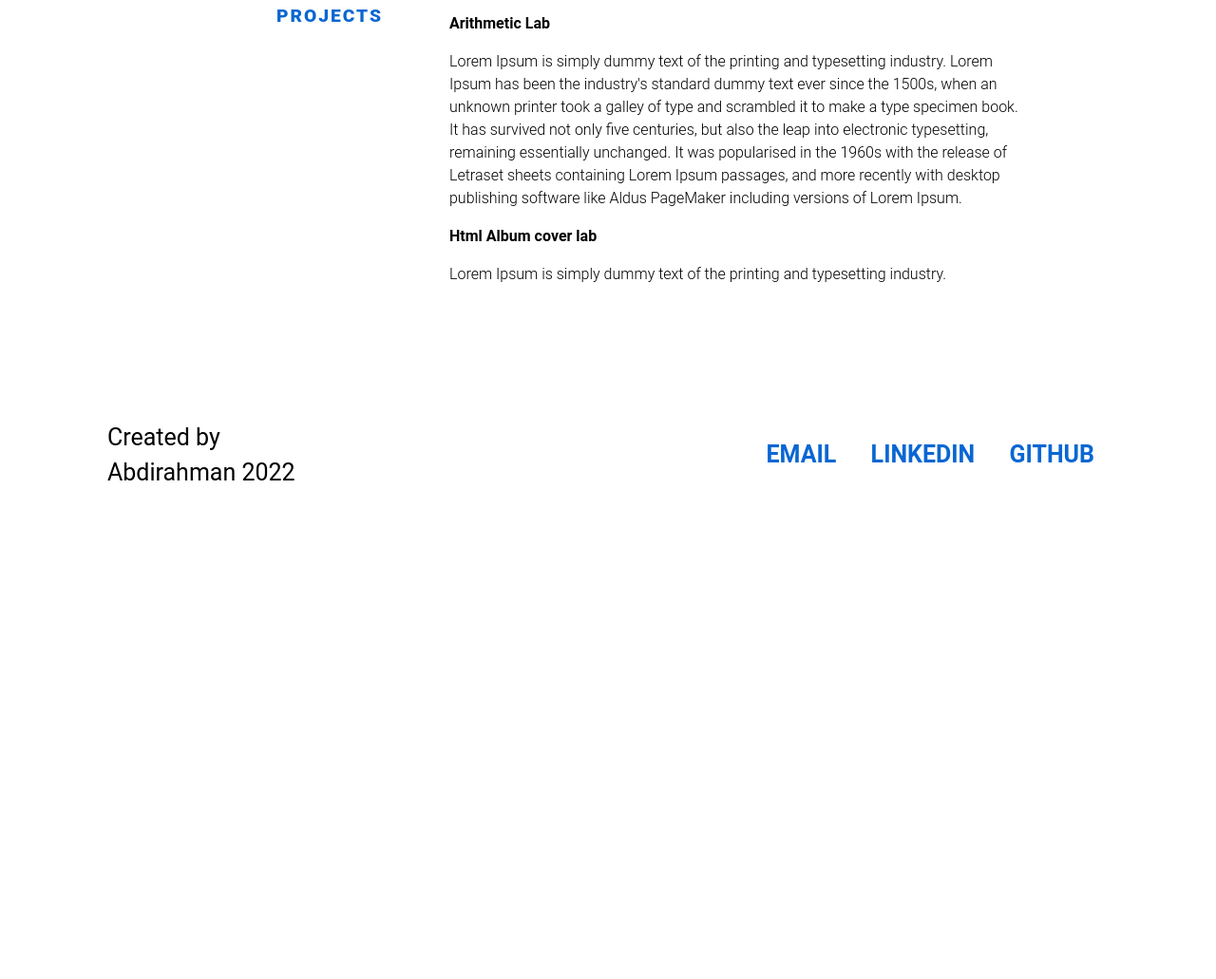
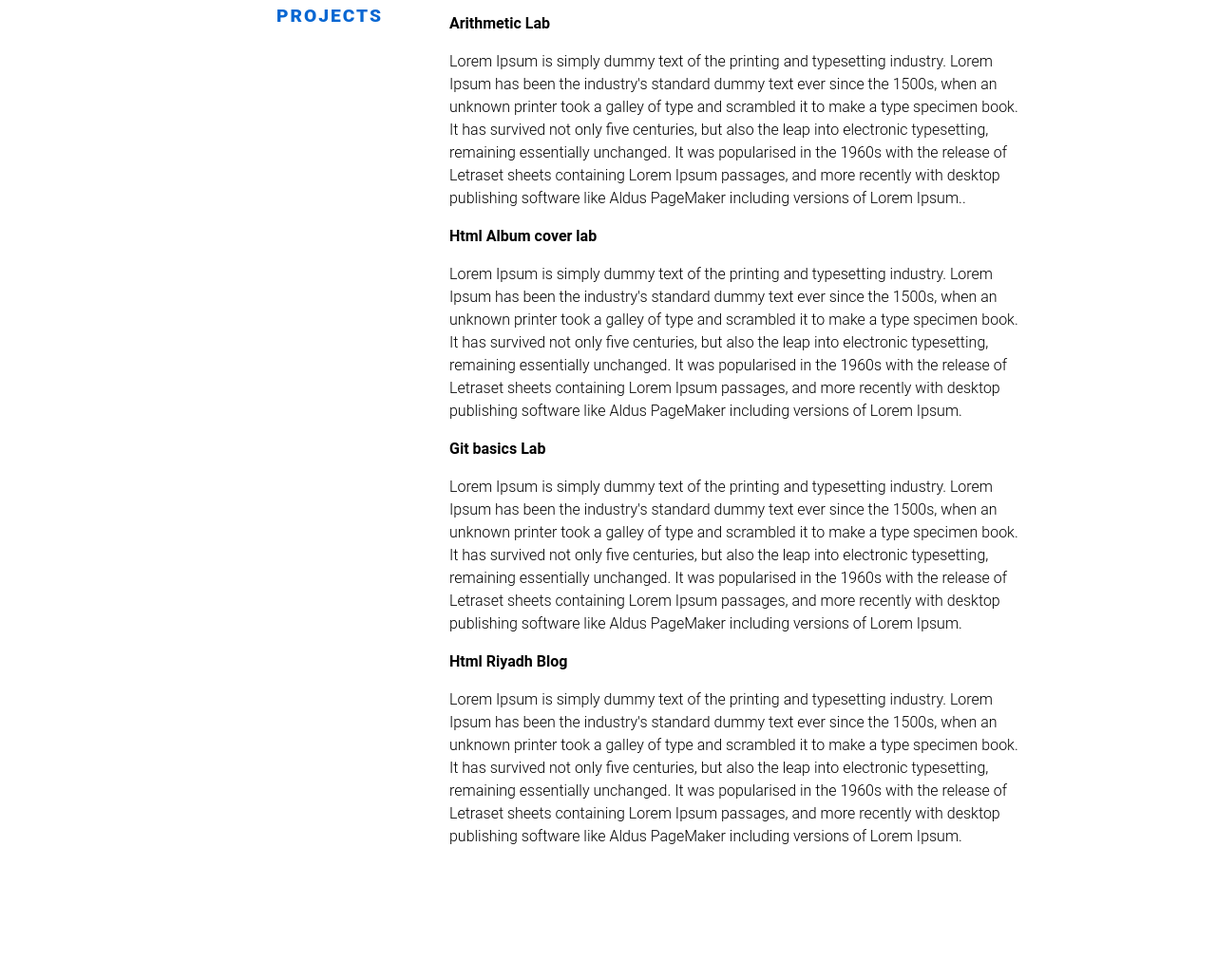
Before and after one commit to abdirahmanmohamedabdi/portfolio, a plain HTML site: page index.html in a window 1280 px wide. Shown: the part 1505-2536 px from the top of the page at 95% size. Before the commit the page ends 2105 px from the top, so only its background shows below. Drawn offline with Linux system fonts and the light colour scheme.

Commit message:
Update index.html

```diff
--- a/index.html
+++ b/index.html
@@ -44,7 +44,7 @@ function myFunction() {
        <div class="section-content">Lorem Ipsum is simply dummy text of the printing and typesetting industry. Lorem Ipsum has been the industry's standard dummy text ever since the 1500s, when an unknown printer took a galley of type and scrambled it to make a type specimen book. It has survived not only five centuries, but also the leap into electronic typesetting, remaining essentially unchanged. It was popularised in the 1960s with the release of Letraset sheets containing Lorem Ipsum passages, and more recently with desktop publishing software like Aldus PageMaker including versions of Lorem Ipsum.
 
 
-           <a class href="https://drive.google.com/drive/u/1/my-drive target="_blank" rel="noopener noreferrer">View my resume</a>
+           <a class href="https://ibb.co/vxwGSQG"_blank" rel="noopener noreferrer">View my resume</a>
     </div>
 
 
@@ -73,7 +73,7 @@ function myFunction() {
 <span>Arithmetic Lab</span>
 </a>
 <div></div>
-<p>Lorem Ipsum is simply dummy text of the printing and typesetting industry. Lorem Ipsum has been the industry's standard dummy text ever since the 1500s, when an unknown printer took a galley of type and scrambled it to make a type specimen book. It has survived not only five centuries, but also the leap into electronic typesetting, remaining essentially unchanged. It was popularised in the 1960s with the release of Letraset sheets containing Lorem Ipsum passages, and more recently with desktop publishing software like Aldus PageMaker including versions of Lorem Ipsum.</p>
+<p>Lorem Ipsum is simply dummy text of the printing and typesetting industry. Lorem Ipsum has been the industry's standard dummy text ever since the 1500s, when an unknown printer took a galley of type and scrambled it to make a type specimen book. It has survived not only five centuries, but also the leap into electronic typesetting, remaining essentially unchanged. It was popularised in the 1960s with the release of Letraset sheets containing Lorem Ipsum passages, and more recently with desktop publishing software like Aldus PageMaker including versions of Lorem Ipsum..</p>
 </div>
 
 <div class="prjoect">
@@ -82,8 +82,24 @@ function myFunction() {
     <span>Html Album cover lab</span>
     </a>
     <div></div>
-    <p>Lorem Ipsum is simply dummy text of the printing and typesetting industry. </p>
+    <p>Lorem Ipsum is simply dummy text of the printing and typesetting industry. Lorem Ipsum has been the industry's standard dummy text ever since the 1500s, when an unknown printer took a galley of type and scrambled it to make a type specimen book. It has survived not only five centuries, but also the leap into electronic typesetting, remaining essentially unchanged. It was popularised in the 1960s with the release of Letraset sheets containing Lorem Ipsum passages, and more recently with desktop publishing software like Aldus PageMaker including versions of Lorem Ipsum.</p>
     </div>
+    <div class="prjoect">
+        <div class="project-name"></div>
+        <a class href="https://github.com/abdirhamanabdi/phase-0-git-basics-lab" target="_blank" rel="noopener noreferrer">
+        <span>Git basics Lab</span>
+        </a>
+        <div></div>
+        <p>Lorem Ipsum is simply dummy text of the printing and typesetting industry. Lorem Ipsum has been the industry's standard dummy text ever since the 1500s, when an unknown printer took a galley of type and scrambled it to make a type specimen book. It has survived not only five centuries, but also the leap into electronic typesetting, remaining essentially unchanged. It was popularised in the 1960s with the release of Letraset sheets containing Lorem Ipsum passages, and more recently with desktop publishing software like Aldus PageMaker including versions of Lorem Ipsum.</p>
+        </div>
+        <div class="prjoect">
+            <div class="project-name"></div>
+            <a class href="https://github.com/abdirhamanabdi/phase-0-html-riyadh-blog-lab" target="_blank" rel="noopener noreferrer">
+            <span>Html Riyadh Blog</span>
+            </a>
+            <div></div>
+            <p>Lorem Ipsum is simply dummy text of the printing and typesetting industry. Lorem Ipsum has been the industry's standard dummy text ever since the 1500s, when an unknown printer took a galley of type and scrambled it to make a type specimen book. It has survived not only five centuries, but also the leap into electronic typesetting, remaining essentially unchanged. It was popularised in the 1960s with the release of Letraset sheets containing Lorem Ipsum passages, and more recently with desktop publishing software like Aldus PageMaker including versions of Lorem Ipsum.</p>
+            </div>
 </div>
 </section>
 
```
